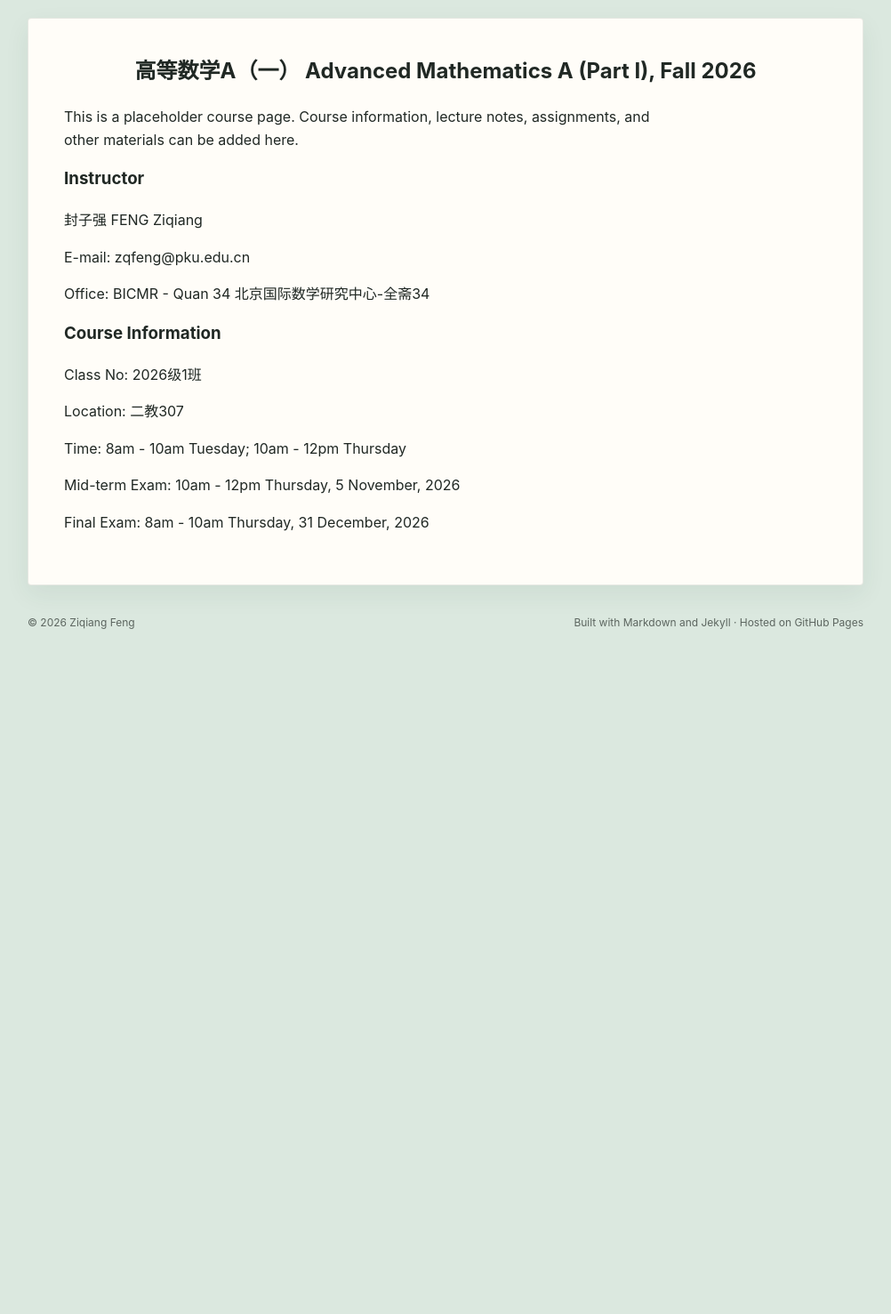
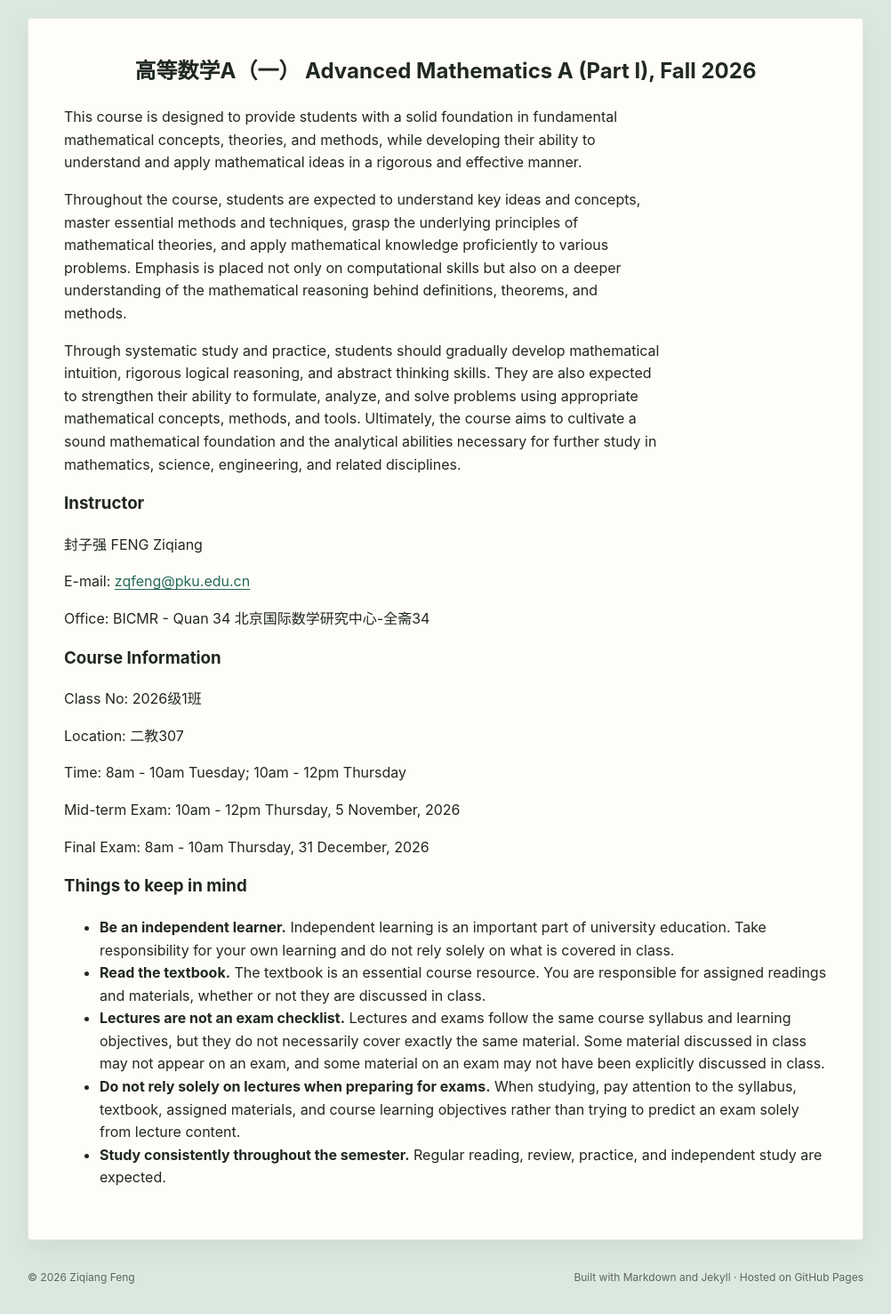
Before and after one commit to ziqiangfeng95/ziqiangfeng95.github.io, a Jekyll site: the page built from teaching/advmath/index.md, in a window 1280 px wide. Shown: the whole page at 89% size, without its empty margins (139-1141 px from the left). Built offline with Jekyll 4.4.1, drawn with Linux system fonts in a browser that asks for light colours; before the commit the page ends 900 px from its top, so only the background shows below that.

Commit message:
Update index.md

```diff
--- a/teaching/advmath/index.md
+++ b/teaching/advmath/index.md
@@ -8,13 +8,18 @@ hide_site_header: true
 
 <h2 align="center">高等数学A（一） Advanced Mathematics A (Part I), Fall 2026</h2>
 
-This is a placeholder course page. Course information, lecture notes, assignments, and other materials can be added here.
+This course is designed to provide students with a solid foundation in fundamental mathematical concepts, theories, and methods, while developing their ability to understand and apply mathematical ideas in a rigorous and effective manner.
+
+Throughout the course, students are expected to understand key ideas and concepts, master essential methods and techniques, grasp the underlying principles of mathematical theories, and apply mathematical knowledge proficiently to various problems. Emphasis is placed not only on computational skills but also on a deeper understanding of the mathematical reasoning behind definitions, theorems, and methods.
+
+Through systematic study and practice, students should gradually develop mathematical intuition, rigorous logical reasoning, and abstract thinking skills. They are also expected to strengthen their ability to formulate, analyze, and solve problems using appropriate mathematical concepts, methods, and tools. Ultimately, the course aims to cultivate a sound mathematical foundation and the analytical abilities necessary for further study in mathematics, science, engineering, and related disciplines.
+
 
 ### Instructor
 
 封子强 FENG Ziqiang
 
-E-mail: zqfeng@pku.edu.cn
+E-mail: [zqfeng@pku.edu.cn](mailto:zqfeng@pku.edu.cn)
 
 Office: BICMR - Quan 34 北京国际数学研究中心-全斋34
 
@@ -30,4 +35,12 @@ Mid-term Exam: 10am - 12pm Thursday, 5 November, 2026
 
 Final Exam: 8am - 10am Thursday, 31 December, 2026
 
+### Things to keep in mind
+
+- **Be an independent learner.** Independent learning is an important part of university education. Take responsibility for your own learning and do not rely solely on what is covered in class.
+- **Read the textbook.** The textbook is an essential course resource. You are responsible for assigned readings and materials, whether or not they are discussed in class.
+- **Lectures are not an exam checklist.** Lectures and exams follow the same course syllabus and learning objectives, but they do not necessarily cover exactly the same material. Some material discussed in class may not appear on an exam, and some material on an exam may not have been explicitly discussed in class.
+- **Do not rely solely on lectures when preparing for exams.** When studying, pay attention to the syllabus, textbook, assigned materials, and course learning objectives rather than trying to predict an exam solely from lecture content.
+- **Study consistently throughout the semester.** Regular reading, review, practice, and independent study are expected.
+
 </div>
```
